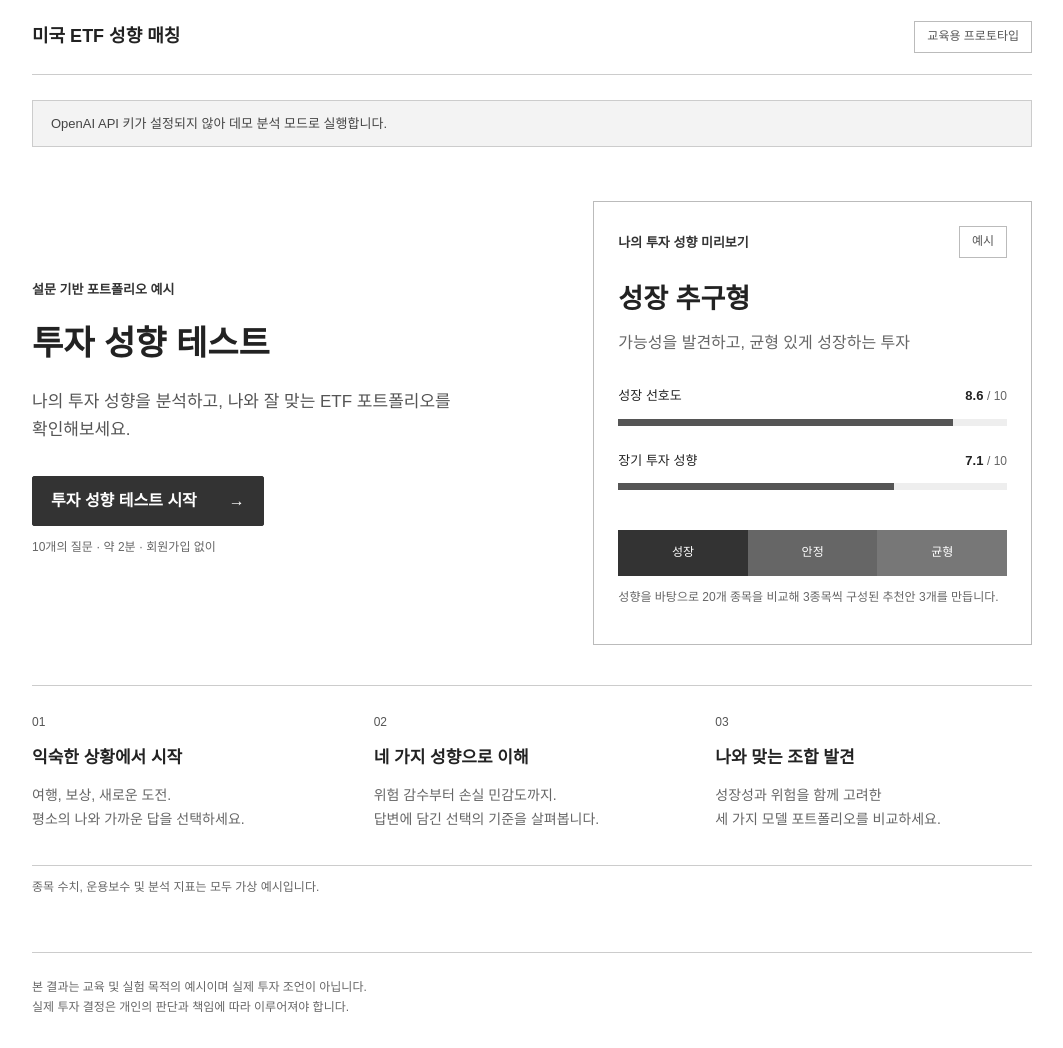
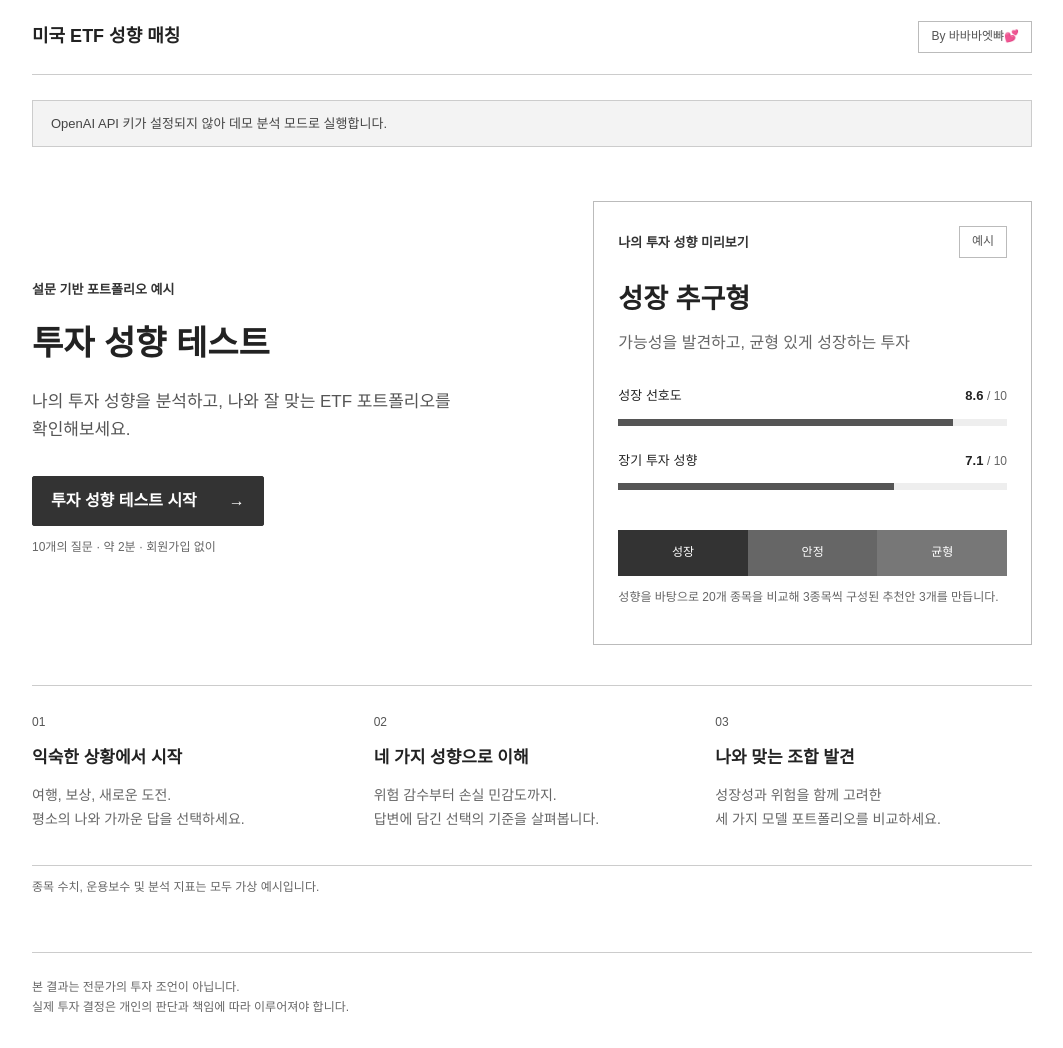
Before and after one commit to eive0217/Stinder_Demo, a Flask app: page / in a window 1280 px wide. Shown: the whole page, without its empty margins (108-1171 px from the left). Run offline with Flask 3, Linux system fonts and the light colour scheme.

Commit message:
Update base.html

```diff
--- a/templates/base.html
+++ b/templates/base.html
@@ -1,4 +1,4 @@
-<!doctype html><html lang="ko"><head><meta charset="utf-8"><meta name="viewport" content="width=device-width,initial-scale=1"><meta name="csrf-token" content="{{ csrf }}"><meta name="description" content="일상 속 선택으로 알아보는 교육용 투자 성향 매칭 프로토타입"><title>미국 ETF 성향 매칭</title><link rel="stylesheet" href="{{ url_for('static',filename='css/style.css') }}"><script defer src="{{ url_for('static',filename='js/main.js') }}"></script></head><body>
-<header><a class="brand" href="/"> <span class="brand-mark">↗</span> 미국 ETF 성향 매칭</a><span class="pill">교육용 프로토타입</span></header>
+<!doctype html><html lang="ko"><head><meta charset="utf-8"><meta name="viewport" content="width=device-width,initial-scale=1"><meta name="csrf-token" content="{{ csrf }}"><meta name="description" content="일상 속 선택으로 알아보는 투자 성향"><title>미국 ETF 성향 매칭</title><link rel="stylesheet" href="{{ url_for('static',filename='css/style.css') }}"><script defer src="{{ url_for('static',filename='js/main.js') }}"></script></head><body>
+<header><a class="brand" href="/"> <span class="brand-mark">↗</span> 미국 ETF 성향 매칭</a><span class="pill">By 바바바엣뺘💕</span></header>
 <main>{% if demo %}<div class="notice">{{ demo_notice }}</div>{% endif %}{% block content %}{% endblock %}</main>
-<footer>본 결과는 교육 및 실험 목적의 예시이며 실제 투자 조언이 아닙니다.<br>실제 투자 결정은 개인의 판단과 책임에 따라 이루어져야 합니다.</footer></body></html>
+<footer>본 결과는 전문가의 투자 조언이 아닙니다.<br>실제 투자 결정은 개인의 판단과 책임에 따라 이루어져야 합니다.</footer></body></html>
```
